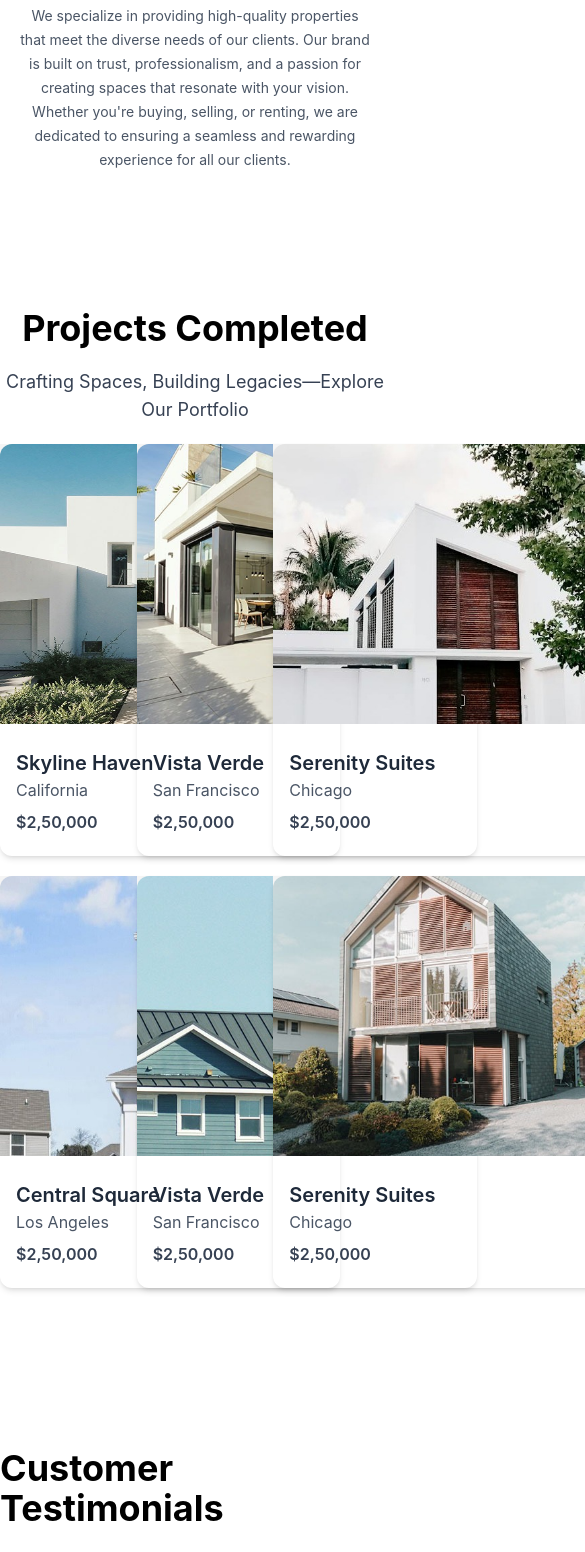
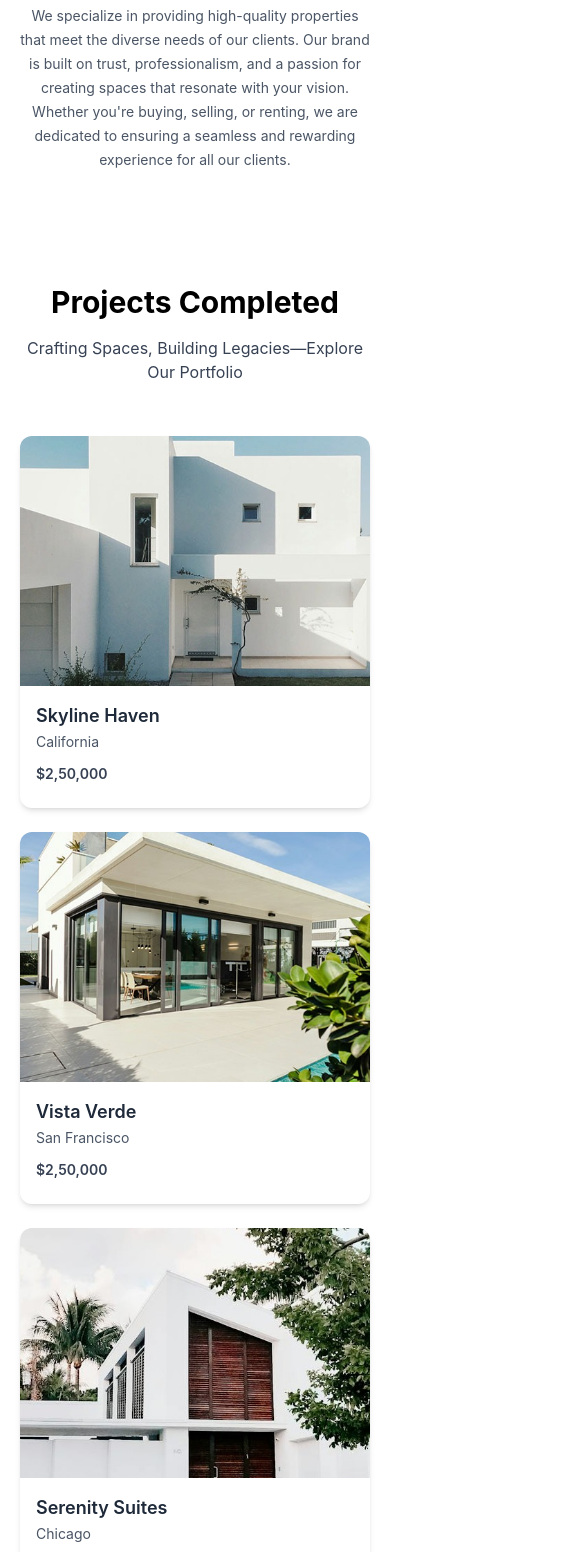
Before and after one commit to izafi/property-web, a React (Vite) app: page / in a window 390 px wide. Shown: the part 1561-3113 px from the top of the page, 585 px wide, since content can reach past the window. Built offline with nearby package versions, Linux system fonts and the light colour scheme.

Commit message:
feat: Revamp Projects component layout and styling with responsive grid

```diff
--- a/src/components/Projects.jsx
+++ b/src/components/Projects.jsx
@@ -1,120 +1,98 @@
-import React from 'react'
+import React from "react";
 
 const Project = () => {
+  const projects = [
+    {
+      image: "/imgi_3_project_img_1-3elwKRsQ.jpg",
+      name: "Skyline Haven",
+      location: "California",
+      price: "$2,50,000",
+    },
+    {
+      image: "/imgi_4_project_img_2-DnQUAazb.jpg",
+      name: "Vista Verde",
+      location: "San Francisco",
+      price: "$2,50,000",
+    },
+    {
+      image: "/imgi_5_project_img_3-3sNYAKXT.jpg",
+      name: "Serenity Suites",
+      location: "Chicago",
+      price: "$2,50,000",
+    },
+    {
+      image: "/imgi_6_project_img_4-C5CE8mdZ.jpg",
+      name: "Central Square",
+      location: "Los Angeles",
+      price: "$2,50,000",
+    },
+    {
+      image: "/imgi_7_project_img_5-DXUdfqvc.jpg",
+      name: "Vista Verde",
+      location: "San Francisco",
+      price: "$2,50,000",
+    },
+    {
+      image: "/imgi_8_project_img_6-PJDGxfJF.jpg",
+      name: "Serenity Suites",
+      location: "Chicago",
+      price: "$2,50,000",
+    },
+  ];
+
   return (
-    <div id='Projects' className="h-auto w-full bg-[#FFFFFF] flex flex-col items-center gap-5 py-20">
+    <section
+      id="Projects"
+      className="h-auto w-full bg-white flex flex-col items-center gap-5 py-14 sm:py-16 md:py-20 px-5 sm:px-8 md:px-12 lg:px-16 xl:px-24"
+    >
+      {/* Heading */}
+      <div className="flex flex-col justify-center items-center gap-4 sm:gap-5 text-center">
+        <h1 className="text-3xl sm:text-4xl md:text-5xl font-bold">
+          Projects Completed
+        </h1>
 
-      <div className="flex flex-col justify-center items-center gap-5">
-
-        <h1 className="text-4xl font-bold">Projects Completed</h1>
-
-        <p className="text-lg font-normal text-[#364153] text-center">Crafting Spaces, Building Legacies—Explore Our Portfolio</p>
+        <p className="text-base sm:text-lg font-normal text-[#364153]">
+          Crafting Spaces, Building Legacies—Explore Our Portfolio
+        </p>
       </div>
 
-      <div className='grid grid-cols-3 grid-rows-2 gap-5'>
+      {/* Projects Grid */}
+      <div className="grid grid-cols-1 sm:grid-cols-2 lg:grid-cols-3 gap-6 md:gap-7 lg:gap-8 mt-8 sm:mt-10 w-full max-w-7xl">
+        {projects.map((project, index) => (
+          <div
+            key={index}
+            className="w-full flex flex-col shadow-md rounded-[12px] pb-[6px] group cursor-pointer overflow-hidden"
+          >
+            {/* Image */}
+            <div className="h-[250px] sm:h-[260px] md:h-[280px] w-full bg-[#F5F5F5] flex justify-center items-center overflow-hidden">
+              <img
+                className="h-full w-full object-cover transition-transform duration-300 group-hover:scale-105"
+                src={project.image}
+                alt={project.name}
+              />
+            </div>
 
-        {/* box 1 */}
+            {/* Content */}
+            <div className="p-4 sm:p-5 flex flex-col justify-center items-start">
+              <h2 className="text-lg sm:text-xl text-[#1e2939] font-semibold leading-7">
+                {project.name}
+              </h2>
 
-        <div className='w-85 flex flex-col justify-center items-left shadow-md rounded-[12px] pb-[6px] group cursor-pointer'>
-          <div className='h-70 w-full o bg-[#F5F5F5] flex justify-center items-center mb-2 overflow-hidden'>
-            <img className='h-70 w-full bject-cover rounded-t-[12px] transition-transform duration-300 group-hover:scale-105 group-hover:rounded-t-[12px]' src="/imgi_3_project_img_1-3elwKRsQ.jpg" alt="project-image" />
+              <p className="text-sm sm:text-base text-[#4a5565] font-normal leading-6">
+                {project.location}
+              </p>
+
+              <span className="mt-2">
+                <p className="text-sm sm:text-base text-[#364153] font-semibold leading-6">
+                  {project.price}
+                </p>
+              </span>
+            </div>
           </div>
-          <div className='p-[16px] flex flex-col justify-center items-start'>
-            <h1 className='text-[20px] text-[#1e2939] font-semibold loading-[28px]'>Skyline Haven</h1>
-            <p className='text-[16px] text-[#4a5565] font-normal loading-[24px]'>California</p>
-            <span className='mt-2'>
-              <h1 className='text-[16px] text-[#364153] font-semibold loading-[24px]'> $2,50,000</h1>
-            </span>
-          </div>
-        </div>
+        ))}
+      </div>
+    </section>
+  );
+};
 
-
-        {/* box 2 */}
-
-        <div className='w-85 flex flex-col justify-center items-left shadow-md rounded-[12px] pb-[6px] group cursor-pointer'>
-          <div className='h-70 w-full bg-[#F5F5F5] flex justify-center items-center mb-2 overflow-hidden'>
-            <img className='h-70 w-full object-cover rounded-t-[12px] transition-transform duration-300 group-hover:scale-105 group-hover:rounded-t-[12px]' src="/imgi_4_project_img_2-DnQUAazb.jpg" alt="project-image" />
-          </div>
-          <div className='p-[16px] flex flex-col justify-center items-left'>
-            <h1 className='text-[20px] text-[#1e2939] font-semibold loading-[28px]'>Vista Verde</h1>
-            <p className='text-[16px] text-[#4a5565] font-normal loading-[24px]'>San Francisco</p>
-            <span className='mt-2'>
-              <h1 className='text-[16px] text-[#364153] font-semibold loading-[24px]'> $2,50,000</h1>
-            </span>
-          </div>
-        </div>
-
-        {/* box 3 */}
-
-
-        <div className='w-85 flex flex-col justify-center items-left shadow-md rounded-[12px] pb-[6px] group cursor-pointer'>
-          <div className='h-70 w-full bg-[#F5F5F5] flex justify-center items-center mb-2 overflow-hidden'>
-            <img className='h-70 w-full object-cover rounded-t-[12px] transition-transform duration-300 group-hover:scale-105 group-hover:rounded-t-[12px]' src="/imgi_5_project_img_3-3sNYAKXT.jpg" alt="project-image" />
-          </div>
-          <div className='p-[16px] flex flex-col justify-center items-left'>
-            <h1 className='text-[20px] text-[#1e2939] font-semibold loading-[28px]'>Serenity Suites</h1>
-            <p className='text-[16px] text-[#4a5565] font-normal loading-[24px]'>Chicago</p>
-            <span className='mt-2'>
-              <h1 className='text-[16px] text-[#364153] font-semibold loading-[24px]'> $2,50,000</h1>
-            </span>
-          </div>
-        </div>
-
-        {/* box 4 */}
-
-
-        <div className='w-85 flex flex-col justify-center items-left shadow-md rounded-[12px] pb-[6px] group cursor-pointer'>
-          <div className='h-70 w-full bg-[#F5F5F5] flex justify-center items-center mb-2 overflow-hidden'>
-            <img className='h-70 w-full object-cover rounded-t-[12px] transition-transform duration-300 group-hover:scale-105 group-hover:rounded-t-[12px]' src="/imgi_6_project_img_4-C5CE8mdZ.jpg" alt="project-image" />
-          </div>
-          <div className='p-[16px] flex flex-col justify-center items-left'>
-            <h1 className='text-[20px] text-[#1e2939] font-semibold loading-[28px]'>Central Square</h1>
-            <p className='text-[16px] text-[#4a5565] font-normal loading-[24px]'>Los Angeles
-
-            </p>
-            <span className='mt-2'>
-              <h1 className='text-[16px] text-[#364153] font-semibold loading-[24px]'> $2,50,000</h1>
-            </span>
-          </div>
-        </div>
-
-        {/* box 5 */}
-
-
-        <div className='w-85 flex flex-col justify-center items-left shadow-md rounded-[12px] pb-[6px] group cursor-pointer'>
-          <div className='h-70 w-full  bg-[#F5F5F5] flex justify-center items-center mb-2 overflow-hidden'>
-            <img className='h-70 w-full object-cover rounded-t-[12px] transition-transform duration-300 group-hover:scale-105 group-hover:rounded-t-[12px]' src="/imgi_7_project_img_5-DXUdfqvc.jpg" alt="project-image" />
-          </div>
-          <div className='p-[16px] flex flex-col justify-center items-left '>
-            <h1 className='text-[20px] text-[#1e2939] font-semibold loading-[28px]'>Vista Verde</h1>
-            <p className='text-[16px] text-[#4a5565] font-normal loading-[24px]'>San Francisco</p>
-            <span className='mt-2'>
-              <h1 className='text-[16px] text-[#364153] font-semibold loading-[24px]'> $2,50,000</h1>
-            </span>
-          </div>
-        </div>
-
-        {/* box 6 */}
-
-
-        <div className='w-85 flex flex-col justify-center items-left shadow-md rounded-[12px] pb-[6px] group cursor-pointer'>
-          <div className='h-70 w-full  bg-[#F5F5F5] flex justify-center items-center mb-2 overflow-hidden'>
-            <img className='h-70 w-full object-cover rounded-t-[12px] transition-transform duration-300 group-hover:scale-105 group-hover:rounded-t-[12px]' src="/imgi_8_project_img_6-PJDGxfJF.jpg" alt="project-image" />
-          </div>
-          <div className='p-[16px] flex flex-col justify-center items-left '>
-            <h1 className='text-[20px] text-[#1e2939] font-semibold loading-[28px]'>Serenity Suites</h1>
-            <p className='text-[16px] text-[#4a5565] font-normal loading-[24px]'>Chicago</p>
-            <span className='mt-2'>
-              <h1 className='text-[16px] text-[#364153] font-semibold loading-[24px]'> $2,50,000</h1>
-            </span>
-          </div>
-        </div>
-
-      </div>
-
-
-    </div>
-  )
-}
-
-export default Project
+export default Project;
```
